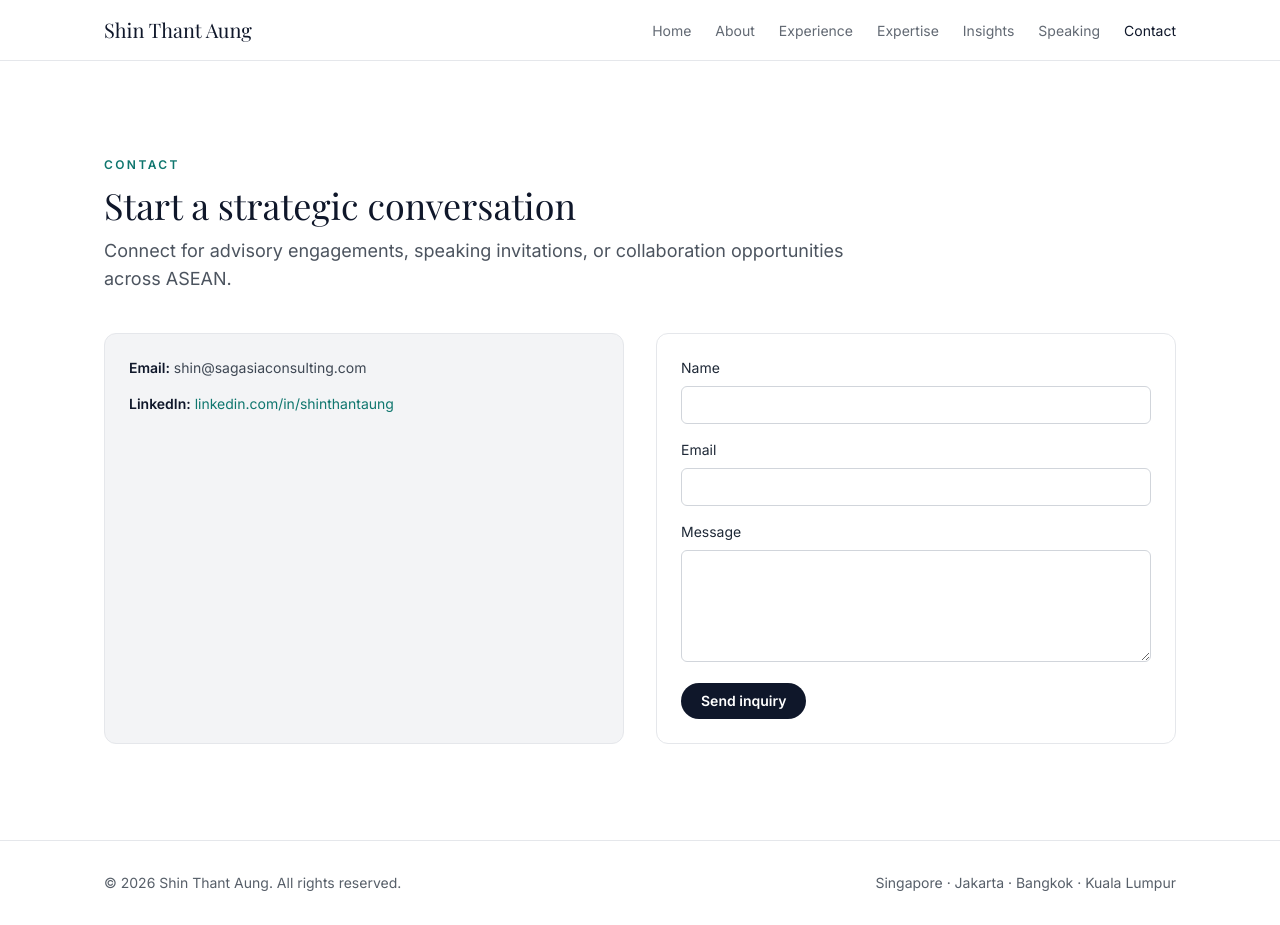
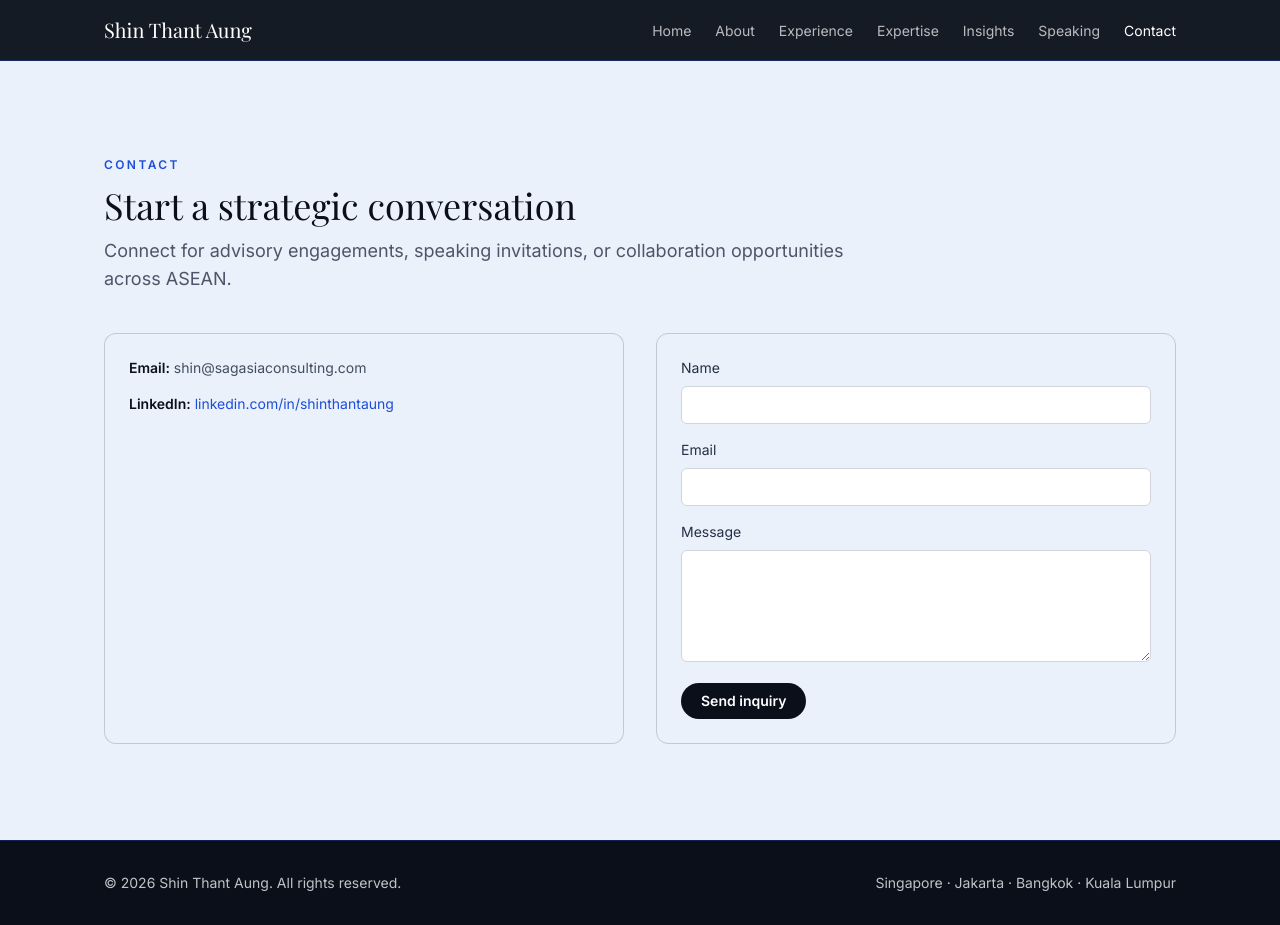
Before and after one commit to macmann/STA-Web, a Next.js app: page /contact in a window 1280 px wide. Built offline with nearby package versions, Linux system fonts and the light colour scheme; a web font is replaced by a local one.

Commit message:
Update site with corporate blue and dark neutral theme

```diff
--- a/app/about/page.tsx
+++ b/app/about/page.tsx
@@ -12,7 +12,7 @@ export default function AboutPage() {
             </p>
           ))}
         </div>
-        <aside className="rounded-xl border border-gray-200 bg-mist p-6">
+        <aside className="rounded-xl border border-steel/20 bg-mist p-6">
           <h3 className="font-serif text-2xl text-ink">Education</h3>
           <ul className="mt-4 space-y-3 text-sm leading-7 text-steel/85">
             {biography.education.map((item) => (
--- a/app/contact/page.tsx
+++ b/app/contact/page.tsx
@@ -9,7 +9,7 @@ export default function ContactPage() {
       description="Connect for advisory engagements, speaking invitations, or collaboration opportunities across ASEAN."
     >
       <div className="grid gap-8 md:grid-cols-2">
-        <div className="space-y-4 rounded-xl border border-gray-200 bg-mist p-6 text-sm text-steel/85">
+        <div className="space-y-4 rounded-xl border border-steel/20 bg-mist p-6 text-sm text-steel/85">
           <p>
             <span className="font-semibold text-ink">Email:</span> {profile.contact.email}
           </p>
@@ -20,7 +20,7 @@ export default function ContactPage() {
             </a>
           </p>
         </div>
-        <form className="space-y-4 rounded-xl border border-gray-200 p-6" aria-label="Contact form">
+        <form className="space-y-4 rounded-xl border border-steel/20 p-6" aria-label="Contact form">
           <label className="block text-sm">
             Name
             <input type="text" className="mt-2 w-full rounded-md border border-gray-300 px-3 py-2" />
--- a/app/globals.css
+++ b/app/globals.css
@@ -7,7 +7,7 @@
 }
 
 body {
-  @apply bg-white text-steel antialiased;
+  @apply bg-mist text-steel antialiased;
 }
 
 a {
--- a/app/page.tsx
+++ b/app/page.tsx
@@ -19,7 +19,7 @@ export default function HomePage() {
             "10+ years of emerging market consulting experience",
             "Cross-industry advisory spanning healthcare, automotive, financial services, energy, and technology"
           ].map((item) => (
-            <p key={item} className="rounded-lg border border-gray-200 p-5 text-sm leading-7 text-steel/85">
+            <p key={item} className="rounded-lg border border-steel/20 p-5 text-sm leading-7 text-steel/85">
               {item}
             </p>
           ))}
@@ -36,7 +36,7 @@ export default function HomePage() {
         description={biography.positioning}
       >
         <div className="grid gap-8 md:grid-cols-[1fr_1.1fr] md:items-start">
-          <div className="overflow-hidden rounded-xl border border-gray-200 bg-mist">
+          <div className="overflow-hidden rounded-xl border border-steel/20 bg-mist">
             <Image
               src="https://i.ibb.co/C3gcFdy5/MIH-Megatrends-2024.jpg"
               alt="Shin Thant Aung speaking at MIH Megatrends 2024"
--- a/app/speaking/page.tsx
+++ b/app/speaking/page.tsx
@@ -9,7 +9,7 @@ export default function SpeakingPage() {
       description="Selected platforms and events featuring Shin Thant Aung's sector perspectives."
     >
       <div className="grid gap-6 md:grid-cols-3">
-        <article className="rounded-xl border border-gray-200 p-6">
+        <article className="rounded-xl border border-steel/20 p-6">
           <h3 className="font-serif text-xl text-ink">Publications</h3>
           <ul className="mt-4 space-y-2 text-sm text-steel/85">
             {speaking.publications.map((item) => (
@@ -22,7 +22,7 @@ export default function SpeakingPage() {
             ))}
           </ul>
         </article>
-        <article className="rounded-xl border border-gray-200 p-6">
+        <article className="rounded-xl border border-steel/20 p-6">
           <h3 className="font-serif text-xl text-ink">Media Features</h3>
           <ul className="mt-4 space-y-2 text-sm text-steel/85">
             {speaking.media.map((item) => (
@@ -35,7 +35,7 @@ export default function SpeakingPage() {
             ))}
           </ul>
         </article>
-        <article className="rounded-xl border border-gray-200 p-6">
+        <article className="rounded-xl border border-steel/20 p-6">
           <h3 className="font-serif text-xl text-ink">Speaking Engagements</h3>
           <ul className="mt-4 space-y-2 text-sm text-steel/85">
             {speaking.engagements.map((item) => (
@@ -49,12 +49,12 @@ export default function SpeakingPage() {
           </ul>
         </article>
       </div>
-      <article className="mt-8 rounded-xl border border-gray-200 p-6">
+      <article className="mt-8 rounded-xl border border-steel/20 p-6">
         <h3 className="font-serif text-xl text-ink">Photo Gallery</h3>
         <p className="mt-2 text-sm text-steel/85">Highlights from featured media and speaking events.</p>
         <div className="mt-4 grid gap-4 sm:grid-cols-2 lg:grid-cols-3">
           {speaking.gallery.map((item) => (
-            <figure key={item.imageUrl} className="overflow-hidden rounded-lg border border-gray-200 bg-white">
+            <figure key={item.imageUrl} className="overflow-hidden rounded-lg border border-steel/20 bg-white">
               <img alt={item.title} className="h-48 w-full object-cover" loading="lazy" src={item.imageUrl} />
               <figcaption className="p-3 text-xs text-steel/85">{item.title}</figcaption>
             </figure>
--- a/components/Card.tsx
+++ b/components/Card.tsx
@@ -8,7 +8,7 @@ type CardProps = {
 
 export function Card({ title, subtitle, children }: CardProps) {
   return (
-    <article className="rounded-xl border border-gray-200 bg-white p-6 shadow-soft transition-transform duration-300 hover:-translate-y-1">
+    <article className="rounded-xl border border-steel/20 bg-white p-6 shadow-soft transition-transform duration-300 hover:-translate-y-1">
       <h3 className="font-serif text-2xl text-ink">{title}</h3>
       {subtitle && <p className="mt-2 text-xs font-semibold uppercase tracking-[0.18em] text-accent">{subtitle}</p>}
       {children && <div className="mt-4 text-sm leading-7 text-steel/85">{children}</div>}
--- a/components/Footer.tsx
+++ b/components/Footer.tsx
@@ -2,8 +2,8 @@ import { profile } from "@/data/siteContent";
 
 export function Footer() {
   return (
-    <footer className="border-t border-gray-200 py-8">
-      <div className="mx-auto flex w-full max-w-6xl flex-col justify-between gap-3 px-6 text-sm text-steel/75 md:flex-row md:px-10">
+    <footer className="border-t border-accent/30 bg-ink py-8">
+      <div className="mx-auto flex w-full max-w-6xl flex-col justify-between gap-3 px-6 text-sm text-white/75 md:flex-row md:px-10">
         <p>© {new Date().getFullYear()} {profile.name}. All rights reserved.</p>
         <p>Singapore · Jakarta · Bangkok · Kuala Lumpur</p>
       </div>
--- a/components/Hero.tsx
+++ b/components/Hero.tsx
@@ -37,7 +37,7 @@ export function Hero() {
           initial={{ opacity: 0, y: 24 }}
           animate={{ opacity: 1, y: 0 }}
           transition={{ duration: 0.7, delay: 0.1, ease: "easeOut" }}
-          className="grid grid-cols-1 gap-4 rounded-2xl border border-gray-200 bg-mist p-6"
+          className="grid grid-cols-1 gap-4 rounded-2xl border border-steel/20 bg-mist p-6"
         >
           {profile.metrics.map((metric) => (
             <div key={metric.label} className="border-b border-gray-300 pb-4 last:border-none last:pb-0">
--- a/components/Navbar.tsx
+++ b/components/Navbar.tsx
@@ -18,9 +18,9 @@ export function Navbar() {
   const pathname = usePathname();
 
   return (
-    <header className="sticky top-0 z-40 border-b border-gray-200 bg-white/90 backdrop-blur">
+    <header className="sticky top-0 z-40 border-b border-accent/30 bg-ink/95 backdrop-blur">
       <div className="mx-auto flex w-full max-w-6xl items-center justify-between px-6 py-4 md:px-10">
-        <Link href="/" className="font-serif text-xl text-ink">
+        <Link href="/" className="font-serif text-xl text-white">
           {profile.name}
         </Link>
         <nav>
@@ -29,7 +29,7 @@ export function Navbar() {
               const active = pathname === href;
               return (
                 <li key={href}>
-                  <Link href={href} className={`text-sm ${active ? "text-ink" : "text-steel/70 hover:text-ink"}`}>
+                  <Link href={href} className={`text-sm ${active ? "text-white" : "text-white/70 hover:text-accent"}`}>
                     {label}
                   </Link>
                 </li>
--- a/components/Timeline.tsx
+++ b/components/Timeline.tsx
@@ -2,7 +2,7 @@ import { experiences } from "@/data/siteContent";
 
 export function Timeline() {
   return (
-    <ol className="space-y-10 border-l border-gray-200 pl-6">
+    <ol className="space-y-10 border-l border-steel/20 pl-6">
       {experiences.map((item) => (
         <li key={`${item.company}-${item.period}`} className="relative">
           <span className="absolute -left-[31px] top-2 h-3 w-3 rounded-full bg-accent" aria-hidden />
--- a/tailwind.config.ts
+++ b/tailwind.config.ts
@@ -8,10 +8,10 @@ const config: Config = {
   theme: {
     extend: {
       colors: {
-        ink: "#0F172A",
-        steel: "#1F2937",
-        mist: "#F3F4F6",
-        accent: "#0F766E"
+        ink: "#0A0F1A",
+        steel: "#253044",
+        mist: "#EAF1FB",
+        accent: "#1D4ED8"
       },
       fontFamily: {
         serif: ["var(--font-serif)", "Georgia", "serif"],
```
